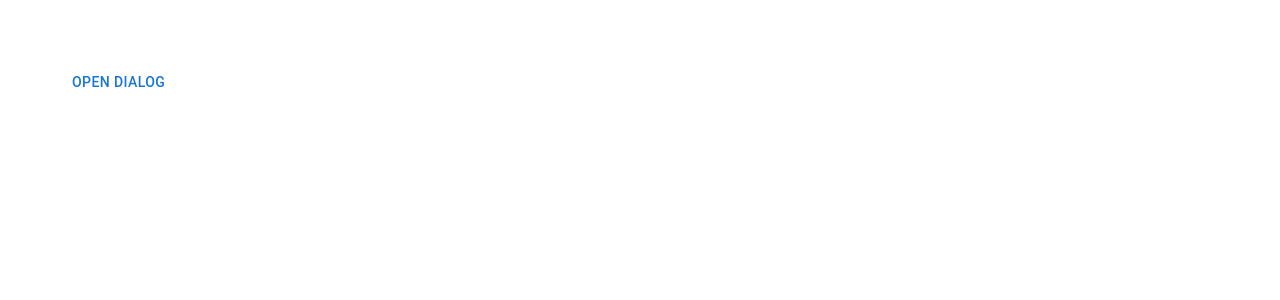
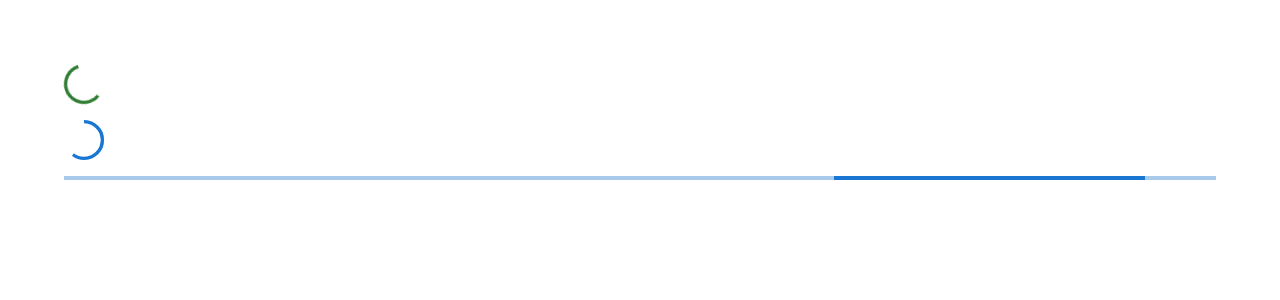
Before and after one commit to GitGud1234/react-mui-demo, a React (Create React App) app: page / in a window 1280 px wide. Shown: the top 300 px of the page. Built offline with nearby package versions, Linux system fonts and the light colour scheme.

Commit message:
MuiProgress component

```diff
--- a/src/App.tsx
+++ b/src/App.tsx
@@ -28,6 +28,7 @@
 import { MuiAlert } from './components/MuiAlert';
 import { MuiSnackbar } from './components/MuiSnackbar';
 import { MuiDialog } from './components/MuiDialog';
+import { MuiProgress } from './components/MuiProgress';
 
 /*
 const theme = createTheme({
@@ -78,7 +79,8 @@
       {/* <MuiTable /> */}
       {/* <MuiAlert /> */}
       {/* <MuiSnackbar /> */}
-      <MuiDialog />
+      {/* <MuiDialog /> */}
+      <MuiProgress />
     </div>
     //</ThemeProvider>
   );
--- /dev/null
+++ b/src/components/MuiProgress.tsx
@@ -0,0 +1,12 @@
+import { Stack, CircularProgress, LinearProgress } from '@mui/material';
+
+export const MuiProgress = () => {
+  return (
+    <Stack spacing={2}>
+      <CircularProgress color="success" />
+      <CircularProgress variant="determinate" value={60} />
+
+      <LinearProgress />
+    </Stack>
+  );
+};
```
